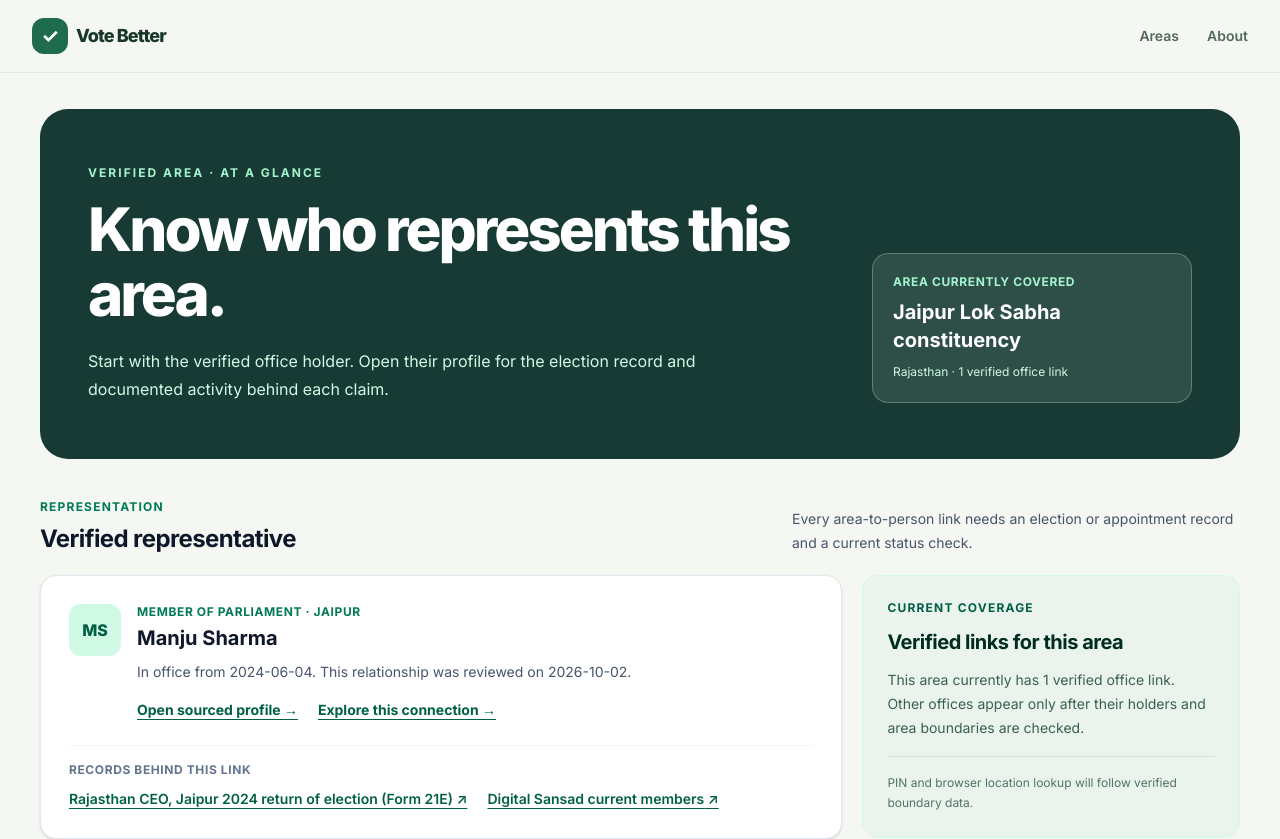
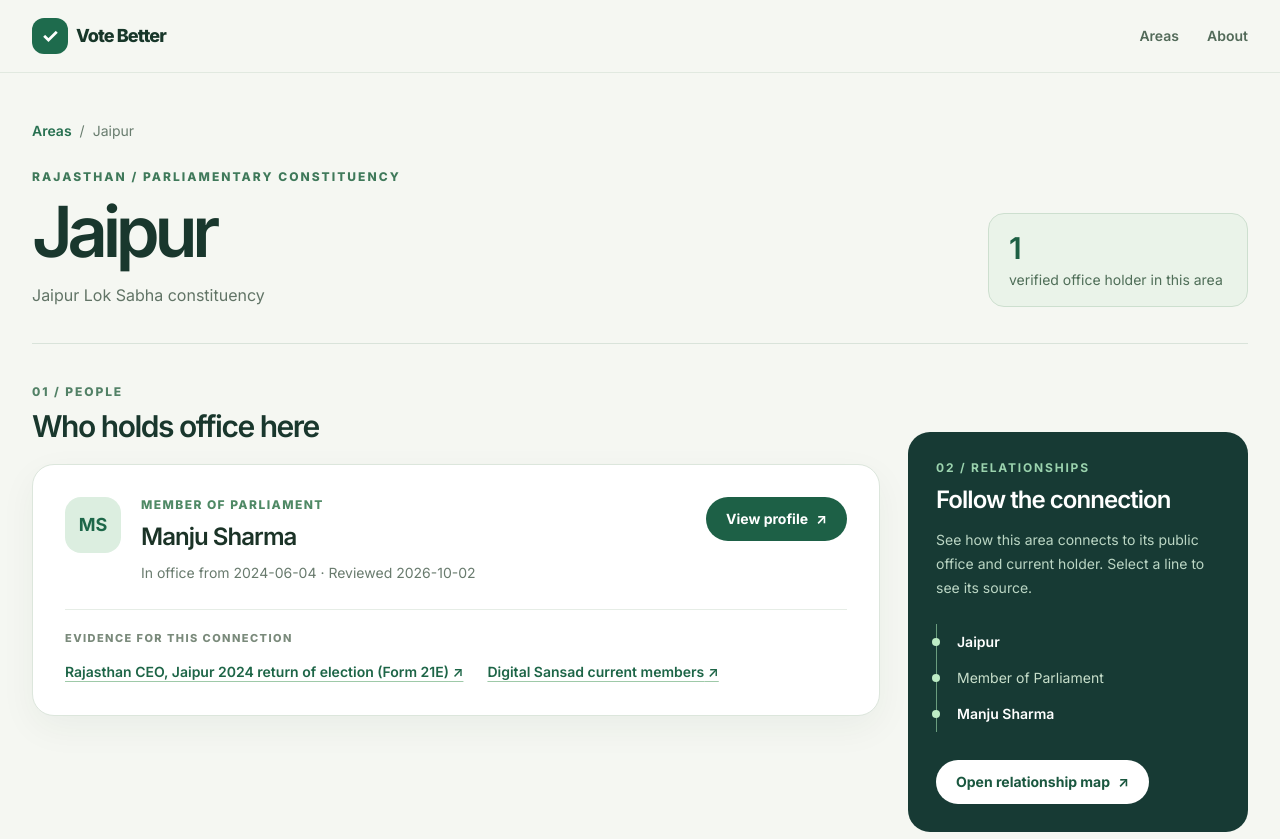
Before and after one commit to sourabh69733/vote-better, a Next.js app in the folder web/: page /areas/jaipur-lok-sabha in a window 1280 px wide. Shown: the top 839 px of the page. Built offline with nearby package versions, Linux system fonts and the light colour scheme.

Commit message:
style: foreground office holder and evidence on area page

```diff
--- a/web/app/areas/[areaId]/page.tsx
+++ b/web/app/areas/[areaId]/page.tsx
@@ -23,106 +23,76 @@ export default async function AreaPage({ params }: PageProps) {
   if (!overview) notFound();
 
   return (
-    <div className="mx-auto w-full max-w-[1480px] px-4 pb-16 pt-6 sm:px-6 sm:pt-9 lg:px-10">
-      <div className="grid gap-8 overflow-hidden rounded-[28px] bg-[#173a34] px-6 py-10 text-white sm:px-10 sm:py-12 lg:grid-cols-[minmax(0,1fr)_320px] lg:items-end lg:px-12 lg:py-14">
+    <div className="mx-auto w-full max-w-[1320px] px-4 pb-14 pt-8 sm:px-6 sm:pt-12 lg:px-8">
+      <nav aria-label="Breadcrumb" className="flex items-center gap-2 text-sm text-[#687c6e]">
+        <Link href="/" className="font-semibold text-[#277050] hover:underline">Areas</Link>
+        <span aria-hidden="true">/</span>
+        <span>{overview.area.name}</span>
+      </nav>
+
+      <header className="mt-7 grid gap-6 border-b border-[#d9e3da] pb-9 lg:grid-cols-[minmax(0,1fr)_260px] lg:items-end">
         <div>
-          <p className="text-xs font-bold uppercase tracking-[0.17em] text-emerald-200">
-            Verified area · At a glance
-          </p>
-          <h1 className="mt-4 max-w-3xl text-4xl font-extrabold leading-[1.08] tracking-[-0.05em] sm:text-5xl xl:text-6xl">
-            Know who represents this area.
-          </h1>
-          <p className="mt-5 max-w-2xl text-sm leading-7 text-emerald-100 sm:text-base">
-            Start with the verified office holder. Open their profile for the
-            election record and documented activity behind each claim.
-          </p>
+          <p className="text-xs font-extrabold uppercase tracking-[0.17em] text-[#3f795a]">{overview.area.state} / {overview.area.kind.replaceAll("_", " ")}</p>
+          <h1 className="mt-3 text-[clamp(3.2rem,5.5vw,5.6rem)] font-semibold leading-none tracking-[-0.075em] text-[#19372d]">{overview.area.name}</h1>
+          <p className="mt-4 text-base text-[#617466]">{overview.area.label}</p>
         </div>
-        <div className="flex flex-col rounded-2xl border border-white/25 bg-white/10 px-5 py-5">
-          <span className="text-xs font-bold uppercase tracking-wider text-emerald-200">
-            Area currently covered
-          </span>
-          <strong className="mt-2 text-xl">{overview.area.label}</strong>
-          <span className="mt-2 text-xs leading-5 text-emerald-100">
-            {overview.area.state} · {overview.links.length} verified office link
-          </span>
+        <div className="rounded-2xl border border-[#cddfcf] bg-[#eaf3e9] px-5 py-4">
+          <strong className="text-3xl font-semibold tracking-[-0.05em] text-[#1d5f43]">{overview.links.length}</strong>
+          <p className="mt-1 text-sm leading-5 text-[#4f6e58]">verified {overview.links.length === 1 ? "office holder" : "office holders"} in this area</p>
         </div>
-      </div>
+      </header>
 
-      <section className="mt-10" aria-labelledby="representatives-heading">
-        <div className="flex flex-col justify-between gap-2 sm:flex-row sm:items-end">
-          <div>
-            <p className="text-xs font-bold uppercase tracking-widest text-emerald-700">
-              Representation
-            </p>
-            <h2 id="representatives-heading" className="mt-2 text-2xl font-bold tracking-tight text-slate-900">
-              Verified representative
-            </h2>
-          </div>
-          <p className="max-w-md text-sm leading-6 text-slate-600">
-            Every area-to-person link needs an election or appointment record
-            and a current status check.
-          </p>
-        </div>
-
-        <div className="mt-5 grid items-start gap-5 lg:grid-cols-[minmax(0,1.7fr)_minmax(290px,0.8fr)]">
-          <div className="grid gap-4">
+      <div className="mt-10 grid items-start gap-7 lg:grid-cols-[minmax(0,1fr)_340px]">
+        <section aria-labelledby="holders-heading">
+          <p className="text-xs font-extrabold uppercase tracking-[0.16em] text-[#528166]">01 / People</p>
+          <h2 id="holders-heading" className="mt-2 text-3xl font-semibold tracking-[-0.05em] text-[#19372d]">Who holds office here</h2>
+          <div className="mt-5 grid gap-4">
             {overview.links.map((link) => (
-              <article key={link.id} className="rounded-2xl border border-slate-200 bg-white p-5 shadow-sm sm:p-7">
-                <div className="flex items-start gap-4">
-                  <div className="flex h-13 w-13 shrink-0 items-center justify-center rounded-xl bg-emerald-100 text-base font-extrabold text-emerald-800" aria-hidden="true">
+              <article key={link.id} className="rounded-[22px] border border-[#dce6dc] bg-white p-6 shadow-[0_12px_36px_rgba(28,64,40,.05)] sm:p-8">
+                <div className="flex flex-col gap-5 sm:flex-row sm:items-start">
+                  <span className="grid h-14 w-14 shrink-0 place-items-center rounded-2xl bg-[#dceee0] text-lg font-bold text-[#1d6749]" aria-hidden="true">
                     {link.person.name.split(/\s+/).map((part) => part[0]).slice(0, 2).join("")}
+                  </span>
+                  <div className="min-w-0 flex-1">
+                    <p className="text-xs font-extrabold uppercase tracking-[0.12em] text-[#4f8965]">{link.office.title}</p>
+                    <h3 className="mt-2 text-2xl font-semibold tracking-[-0.04em] text-[#1b3327]">{link.person.name}</h3>
+                    <p className="mt-2 text-sm leading-6 text-[#697b6e]">In office from {link.startedOn} · Reviewed {link.reviewedOn}</p>
                   </div>
-                  <div className="min-w-0 flex-1">
-                    <p className="text-xs font-bold uppercase tracking-wider text-emerald-700">
-                      {link.office.title} · {overview.area.name}
-                    </p>
-                    <h3 className="mt-1 text-xl font-bold text-slate-900">
-                      {link.person.name}
-                    </h3>
-                    <p className="mt-2 text-sm leading-6 text-slate-600">
-                      In office from {link.startedOn}. This relationship was
-                      reviewed on {link.reviewedOn}.
-                    </p>
-                    <Link href={`/people/${link.person.slug}`} className="mt-4 inline-block text-sm font-bold text-emerald-800 underline underline-offset-4 hover:text-emerald-950">
-                      Open sourced profile →
-                    </Link>
-                    <Link href={`/areas/${overview.area.id}/relationships`} className="ml-5 mt-4 inline-block text-sm font-bold text-emerald-800 underline underline-offset-4 hover:text-emerald-950">
-                      Explore this connection →
-                    </Link>
-                  </div>
+                  <Link href={`/people/${link.person.slug}`} className="inline-flex min-h-11 shrink-0 items-center justify-center gap-2 rounded-full bg-[#1d6046] px-5 text-sm font-bold text-white hover:bg-[#154b36]">
+                    View profile <span aria-hidden="true">↗</span>
+                  </Link>
                 </div>
-                <div className="mt-6 border-t border-slate-100 pt-4">
-                  <p className="text-xs font-bold uppercase tracking-wider text-slate-500">
-                    Records behind this link
-                  </p>
-                  <ul className="mt-2 flex flex-wrap gap-x-5 gap-y-2">
-                    {link.sources.map((source) => (
-                      <li key={source.id}>
-                        <a href={source.url} target="_blank" rel="noopener noreferrer" className="text-sm font-semibold text-emerald-800 underline underline-offset-4 hover:text-emerald-950">
-                          {source.title} ↗
-                        </a>
-                      </li>
-                    ))}
+                <div className="mt-6 border-t border-[#e6ede6] pt-5">
+                  <p className="text-[11px] font-extrabold uppercase tracking-[0.13em] text-[#7a8a7b]">Evidence for this connection</p>
+                  <ul className="mt-3 flex flex-wrap gap-x-6 gap-y-2">
+                    {link.sources.map((source) => <li key={source.id}>
+                      <a href={source.url} target="_blank" rel="noopener noreferrer" className="text-sm font-semibold text-[#1d6547] underline decoration-[#9ec9a8] underline-offset-4 hover:text-[#104831]">{source.title} ↗</a>
+                    </li>)}
                   </ul>
                 </div>
               </article>
             ))}
           </div>
-          <aside className="rounded-2xl border border-emerald-100 bg-[#eaf4ec] p-6 lg:sticky lg:top-24" aria-labelledby="coverage-heading">
-            <p className="text-xs font-bold uppercase tracking-widest text-emerald-800">Current coverage</p>
-            <h2 id="coverage-heading" className="mt-3 text-xl font-bold tracking-tight text-emerald-950">
-              Verified links for this area
-            </h2>
-            <p className="mt-3 text-sm leading-6 text-emerald-950/75">
-              This area currently has {overview.links.length} verified office link.
-              Other offices appear only after their holders and area boundaries are checked.
-            </p>
-            <p className="mt-4 border-t border-emerald-900/10 pt-4 text-xs leading-5 text-emerald-950/65">
-              PIN and browser location lookup will follow verified boundary data.
-            </p>
-          </aside>
-        </div>
-      </section>
+        </section>
+
+        <aside className="rounded-[22px] bg-[#173a34] p-7 text-white lg:mt-12" aria-labelledby="map-heading">
+          <p className="text-xs font-bold uppercase tracking-[0.15em] text-[#9bd3ae]">02 / Relationships</p>
+          <h2 id="map-heading" className="mt-2 text-2xl font-semibold tracking-[-0.04em]">Follow the connection</h2>
+          <p className="mt-3 text-sm leading-6 text-[#bbd6c4]">See how this area connects to its public office and current holder. Select a line to see its source.</p>
+          <div className="mt-6 grid gap-5 text-sm">
+            {overview.links.map((link) => <div key={link.id} className="border-l border-[#6a9d7e] pl-5">
+              <p className="relative py-2 font-semibold before:absolute before:-left-[25px] before:top-[14px] before:h-2 before:w-2 before:rounded-full before:bg-[#bdecc5]">{overview.area.name}</p>
+              <p className="relative py-2 text-[#c8dfcb] before:absolute before:-left-[25px] before:top-[14px] before:h-2 before:w-2 before:rounded-full before:bg-[#bdecc5]">{link.office.title}</p>
+              <p className="relative py-2 font-semibold before:absolute before:-left-[25px] before:top-[14px] before:h-2 before:w-2 before:rounded-full before:bg-[#bdecc5]">{link.person.name}</p>
+            </div>)}
+          </div>
+          <Link href={`/areas/${overview.area.id}/relationships`} className="mt-7 inline-flex min-h-11 items-center gap-2 rounded-full bg-white px-5 text-sm font-bold text-[#1a573f] hover:bg-[#e8f4e9]">
+            Open relationship map <span aria-hidden="true">↗</span>
+          </Link>
+        </aside>
+      </div>
+
+      <p className="mt-8 text-xs leading-5 text-[#7b8a7c]">Only verified relationships appear. Missing offices and location matches are not inferred.</p>
     </div>
   );
 }
```
